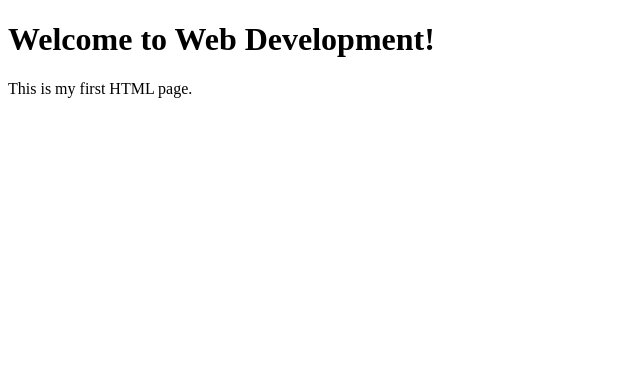
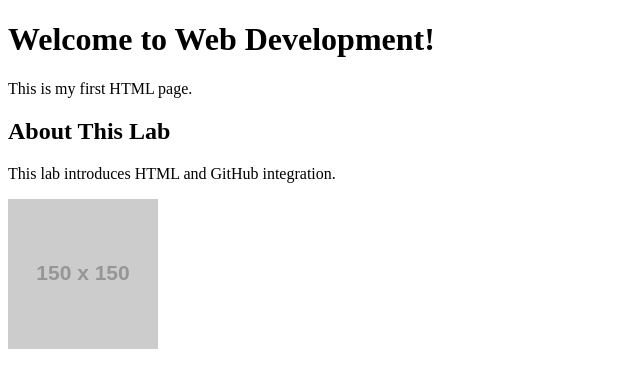
Before and after one commit to goodson1/web-dev-lab, a plain HTML site: page index.html in a window 1280 px wide. Shown: the whole page, without its empty margins (0-640 px from the left). Drawn offline with Linux system fonts and the light colour scheme; placeholder pictures from the web are drawn by us.

```diff
--- a/index.html
+++ b/index.html
@@ -7,5 +7,13 @@
 <body>
     <h1>Welcome to Web Development!</h1>
         <p>This is my first HTML page.</p>
+
+   <h2>About This Lab</h2>
+        <p>This lab introduces HTML and GitHub integration.</p>
+        <img src="https://via.placeholder.com/150" alt="Sample Image">
+
 </body>
+
+
+
 </html>
```
